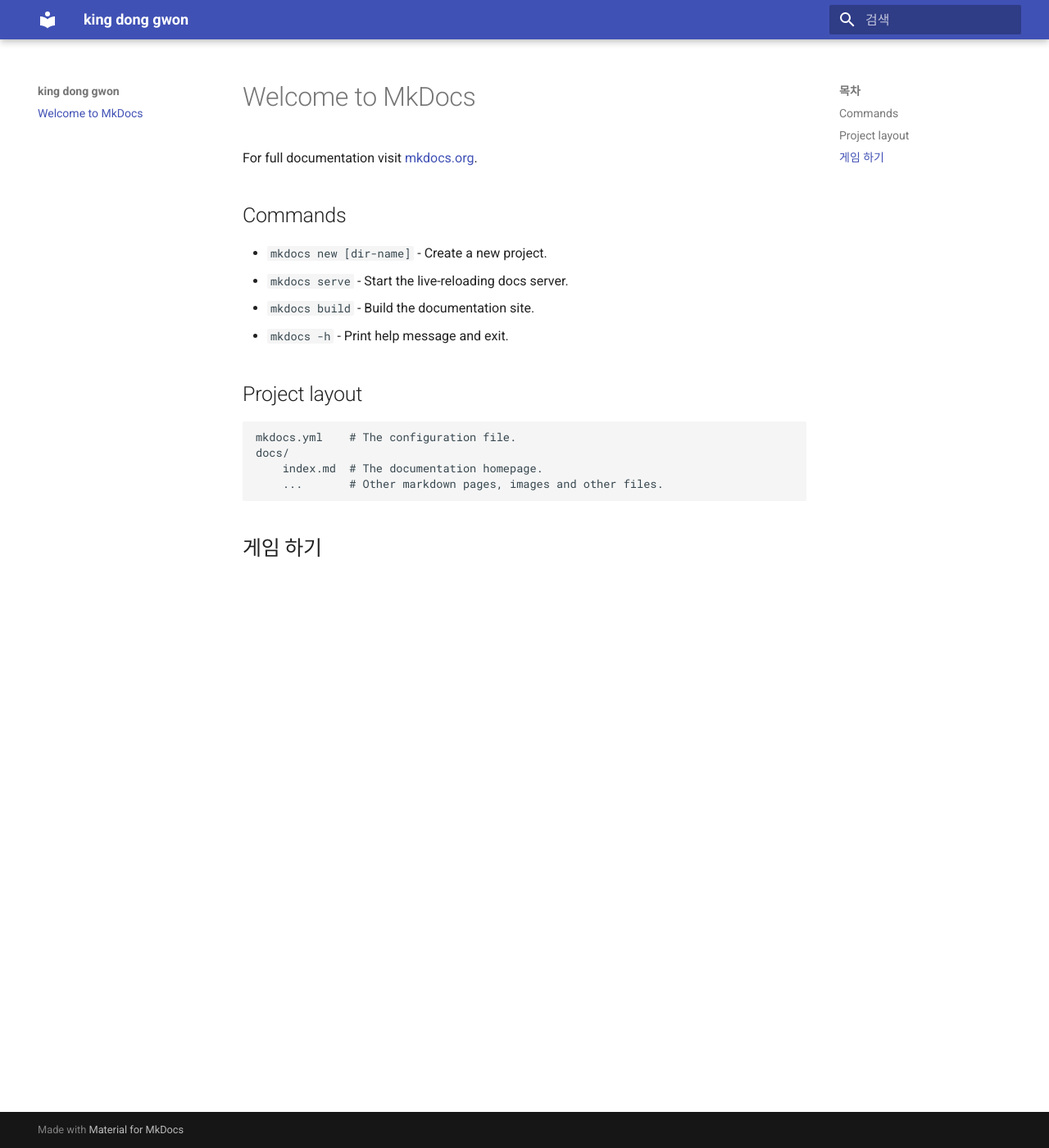
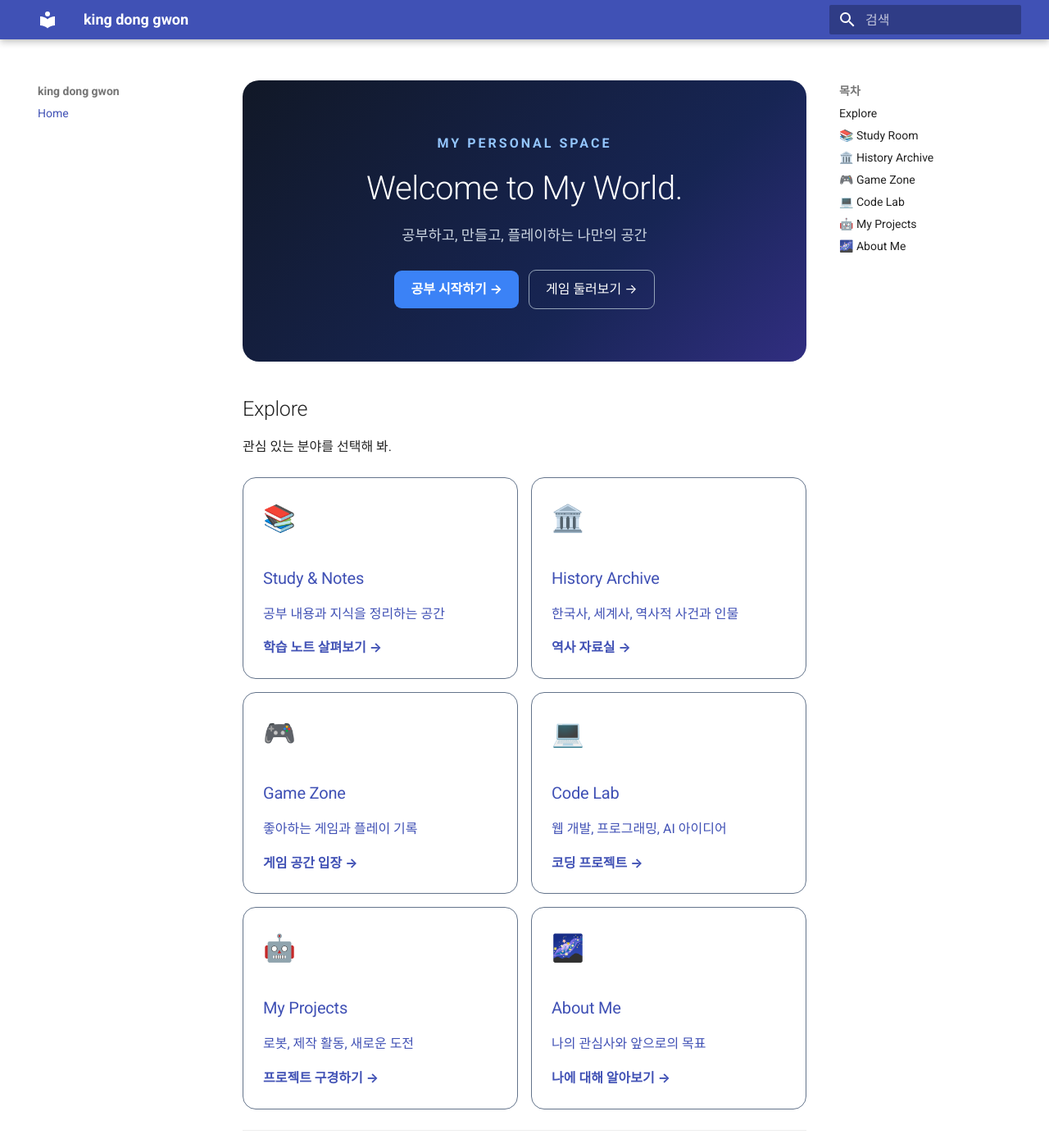
Before and after one commit to gimdunggwon-eng/gimdunggwon-eng.github.io, an MkDocs documentation site: the page built from docs/index.md, in a window 1280 px wide and 1400 px high. Shown: the whole window at 82% size. Built offline with MkDocs 1.6.1 and Material for MkDocs 9.7.7, drawn with Linux system fonts in a browser that asks for light colours; some of the changed text lies outside the part shown.

Commit message:
Update index.md

```diff
--- a/docs/index.md
+++ b/docs/index.md
@@ -1,20 +1,119 @@
-# Welcome to MkDocs
 
+<div style="padding: 48px 24px; border-radius: 20px; background: linear-gradient(135deg, #111827, #172554 65%, #312e81); color: white; text-align: center; margin-bottom: 28px;">
+  <p style="color: #93c5fd; font-weight: 700; letter-spacing: 3px;">MY PERSONAL SPACE</p>
+  <h1 style="color: white; font-size: 2.5em; margin: 16px 0;">Welcome to My World.</h1>
+  <p style="color: #cbd5e1; font-size: 1.1em;">공부하고, 만들고, 플레이하는 나만의 공간</p>
+  <p style="margin-top: 28px;">
+    <a href="#study" style="display: inline-block; background: #3b82f6; color: white; padding: 10px 20px; border-radius: 9px; text-decoration: none; font-weight: bold;">공부 시작하기 →</a>
+    <a href="#games" style="display: inline-block; border: 1px solid #94a3b8; color: white; padding: 10px 20px; border-radius: 9px; text-decoration: none; margin-left: 8px;">게임 둘러보기 →</a>
+  </p>
+</div>
 
-For full documentation visit [mkdocs.org](https://www.mkdocs.org).
+## Explore
 
-## Commands
+관심 있는 분야를 선택해 봐.
 
-* `mkdocs new [dir-name]` - Create a new project.
-* `mkdocs serve` - Start the live-reloading docs server.
-* `mkdocs build` - Build the documentation site.
-* `mkdocs -h` - Print help message and exit.
+<div style="display: grid; grid-template-columns: repeat(auto-fit, minmax(220px, 1fr)); gap: 16px; margin: 24px 0;">
 
-## Project layout
+  <a href="#study" style="display: block; padding: 24px; border: 1px solid #64748b; border-radius: 16px; text-decoration: none;">
+    <span style="font-size: 2em;">📚</span>
+    <h3>Study & Notes</h3>
+    <p>공부 내용과 지식을 정리하는 공간</p>
+    <strong>학습 노트 살펴보기 →</strong>
+  </a>
 
-    mkdocs.yml    # The configuration file.
-    docs/
-        index.md  # The documentation homepage.
-        ...       # Other markdown pages, images and other files.
+  <a href="#history" style="display: block; padding: 24px; border: 1px solid #64748b; border-radius: 16px; text-decoration: none;">
+    <span style="font-size: 2em;">🏛️</span>
+    <h3>History Archive</h3>
+    <p>한국사, 세계사, 역사적 사건과 인물</p>
+    <strong>역사 자료실 →</strong>
+  </a>
 
-## 게임 하기
+  <a href="#games" style="display: block; padding: 24px; border: 1px solid #64748b; border-radius: 16px; text-decoration: none;">
+    <span style="font-size: 2em;">🎮</span>
+    <h3>Game Zone</h3>
+    <p>좋아하는 게임과 플레이 기록</p>
+    <strong>게임 공간 입장 →</strong>
+  </a>
+
+  <a href="#coding" style="display: block; padding: 24px; border: 1px solid #64748b; border-radius: 16px; text-decoration: none;">
+    <span style="font-size: 2em;">💻</span>
+    <h3>Code Lab</h3>
+    <p>웹 개발, 프로그래밍, AI 아이디어</p>
+    <strong>코딩 프로젝트 →</strong>
+  </a>
+
+  <a href="#projects" style="display: block; padding: 24px; border: 1px solid #64748b; border-radius: 16px; text-decoration: none;">
+    <span style="font-size: 2em;">🤖</span>
+    <h3>My Projects</h3>
+    <p>로봇, 제작 활동, 새로운 도전</p>
+    <strong>프로젝트 구경하기 →</strong>
+  </a>
+
+  <a href="#about" style="display: block; padding: 24px; border: 1px solid #64748b; border-radius: 16px; text-decoration: none;">
+    <span style="font-size: 2em;">🌌</span>
+    <h3>About Me</h3>
+    <p>나의 관심사와 앞으로의 목표</p>
+    <strong>나에 대해 알아보기 →</strong>
+  </a>
+
+</div>
+
+---
+
+## <span id="study">📚 Study Room</span>
+
+배운 것을 기록하고, 필요한 순간에 다시 찾아보는 나만의 공부 공간.
+
+- **한국사** — 시험 정리, 주요 인물, 독립운동과 역사적 사건
+- **영어** — 어휘, 문법, 지문 분석
+- **과학** — 개념 정리와 탐구 기록
+- **기타 학습** — 새롭게 알게 된 지식과 공부 기록
+
+## <span id="history">🏛️ History Archive</span>
+
+역사 속 사건을 단순히 암기하는 데서 끝내지 않고, 원인과 결과를 탐구하는 공간.
+
+- 한국사 시대별 정리
+- 세계사와 주요 역사적 사건
+- 역사 인물 및 단체 분석
+- 역사 해석과 사료 탐구
+
+## <span id="games">🎮 Game Zone</span>
+
+게임을 즐기고, 새로운 세계를 탐험하고, 직접 게임을 만들어 보는 공간.
+
+- **Minecraft** — 건축, 모험, 리소스팩
+- **Spider-Man** — 게임 정보와 슈트 모드 기록
+- **Game Development** — 직접 구상하고 만드는 게임
+- **Game Ideas** — 언젠가 구현하고 싶은 아이디어
+
+## <span id="coding">💻 Code Lab</span>
+
+아이디어를 실제로 작동하는 결과물로 바꾸는 실험실.
+
+- HTML / CSS / JavaScript
+- 웹사이트 디자인과 기능 구현
+- AI 비서와 자동화 아이디어
+- 프로그래밍 공부와 오류 해결 기록
+
+## <span id="projects">🤖 My Projects</span>
+
+직접 만들고 도전했던 것들을 모아 두는 프로젝트 기록실.
+
+- 로봇 제작과 로봇 대회
+- 새로운 기술 실험
+- 개인 프로젝트 진행 기록
+- 앞으로 만들어 보고 싶은 것들
+
+## <span id="about">🌌 About Me</span>
+
+> 호기심을 가지고 배우고, 직접 만들며, 새로운 가능성을 탐구한다.
+
+이 사이트는 공부 기록부터 게임, 코딩 프로젝트까지 나의 관심사를 하나씩 모아 가는 개인 공간이다.
+
+---
+
+<p style="text-align: center; color: #94a3b8; font-size: 0.9em; margin-top: 40px;">
+  MY WORLD · LEARN · CREATE · PLAY
+</p>
```
